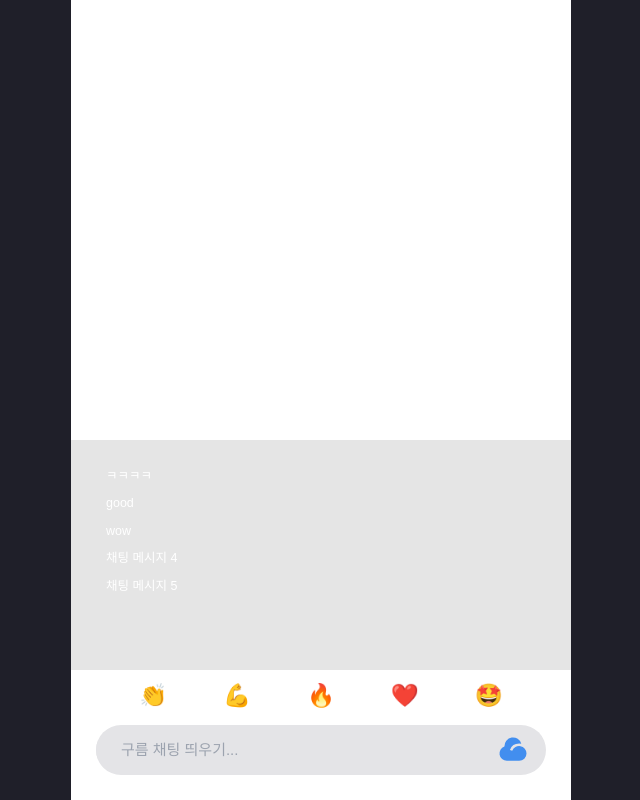
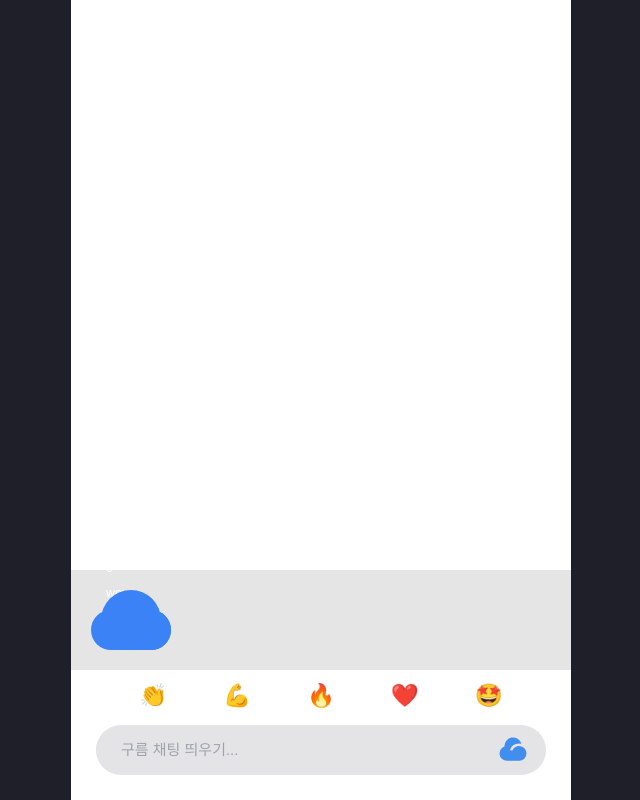
Before and after one commit to bm4656/FE-What_Song, a Next.js app: page /chat-mock in a window 1280 px wide. Shown: the whole page, without its empty margins (319-959 px from the left). Built offline with nearby package versions, Linux system fonts and the light colour scheme.

Commit message:
design: 구름 채팅 디자인 테스트

```diff
--- a/src/app/chat-mock/page.tsx
+++ b/src/app/chat-mock/page.tsx
@@ -18,7 +18,7 @@ export default function ChattingMockPage() {
 	const [newMessage, setNewMessage] = useState('');
 	// 최근의 채팅으로 스크롤 위한 ref
 	const messagesEndRef = useRef<HTMLDivElement>(null);
-	//인터랙션 상태
+	// 인터랙션 상태
 	const [interaction, setInteraction] = useState(false);
 	const handleButton = (e) => {
 		// console.log(e.target.value);
@@ -50,23 +50,23 @@ export default function ChattingMockPage() {
 	useEffect(() => {
 		mockSubscribe();
 	}, []);
-	useEffect(() => {
-		const receiveMessage = (msg: string) => {
-			setMessages((prevMessages) => [...prevMessages, { message: msg }]);
-		};
+	// useEffect(() => {
+	// 	const receiveMessage = (msg: string) => {
+	// 		setMessages((prevMessages) => [...prevMessages, { message: msg }]);
+	// 	};
 
-		const interval = setInterval(() => {
-			receiveMessage(`채팅 메시지 ${messages.length + 1}`);
-		}, 2000);
+	// 	const interval = setInterval(() => {
+	// 		receiveMessage(`채팅 메시지 ${messages.length + 1}`);
+	// 	}, 2000);
 
-		return () => {
-			clearInterval(interval);
-		};
-	}, [messages]);
+	// 	return () => {
+	// 		clearInterval(interval);
+	// 	};
+	// }, [messages]);
 	return (
 		<section>
 			{/* 채팅 메세지 목록 */}
-			<div className="w-full absolute bottom-52 p-8 h-[230px] overflow-scroll bg-black bg-opacity-10">
+			<div className="w-full absolute bottom-52 p-8 h-[100px] overflow-scroll bg-black bg-opacity-10">
 				<ul className="">
 					{messages.map((message, index) => (
 						<li className="p-1 m-2 ml-5 w-fit text-white text-xl" key={index}>
@@ -75,6 +75,10 @@ export default function ChattingMockPage() {
 					))}
 					<div ref={messagesEndRef} />
 				</ul>
+				<div class="w-32 h-16 bg-blue-500 rounded-full relative">
+					<div class="w-16 h-16 bg-blue-500 rounded-full absolute top-0 left-16"></div>
+					<div class="w-24 h-24 bg-blue-500 rounded-full absolute bottom-0 right-4"></div>
+				</div>
 			</div>
 			{/* 인터랙션 이모지 */}
 			{interaction && <LottieView file={heartEmoji} styles="absolute w-full h-full" />}
```
